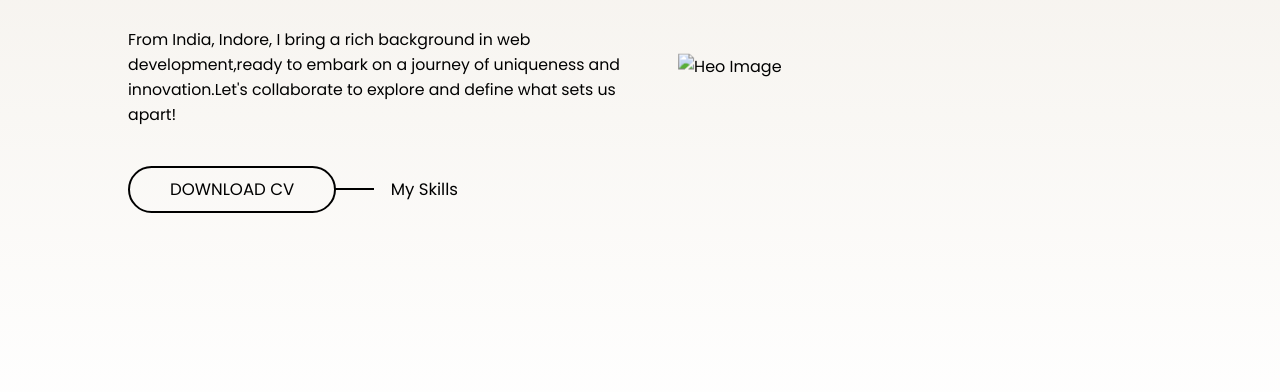
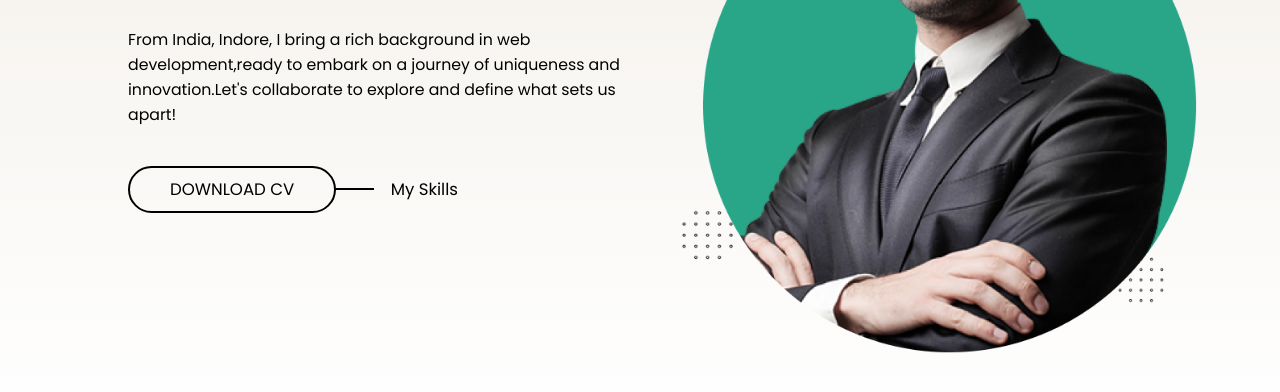
Before and after one commit to jay2121js/JS-DEV, a plain HTML site: page index.html in a window 1280 px wide. Shown: the part 366-758 px from the top of the page. Drawn offline with nearby package versions, Linux system fonts and the light colour scheme; the site is published under a folder, as on GitHub Pages, so addresses that start at the root find nothing.

Commit message:
Update index.html

```diff
--- a/index.html
+++ b/index.html
@@ -23,7 +23,7 @@
                 <p class="herotitle_heading">I am <span>Web Developer</span> </p>
             </div>
             <div class="hero_image">
-                <img src="/images/tablet.png" alt="Heo Image">
+                <img src="./images/tablet.png" alt="Heo Image">
             </div>
             <div class="hero_subheading">
                 <p>From India, Indore, I bring a rich background in web development,ready to embark on a journey of uniqueness and innovation.Let's collaborate to explore and define what sets us apart!</p>
```
